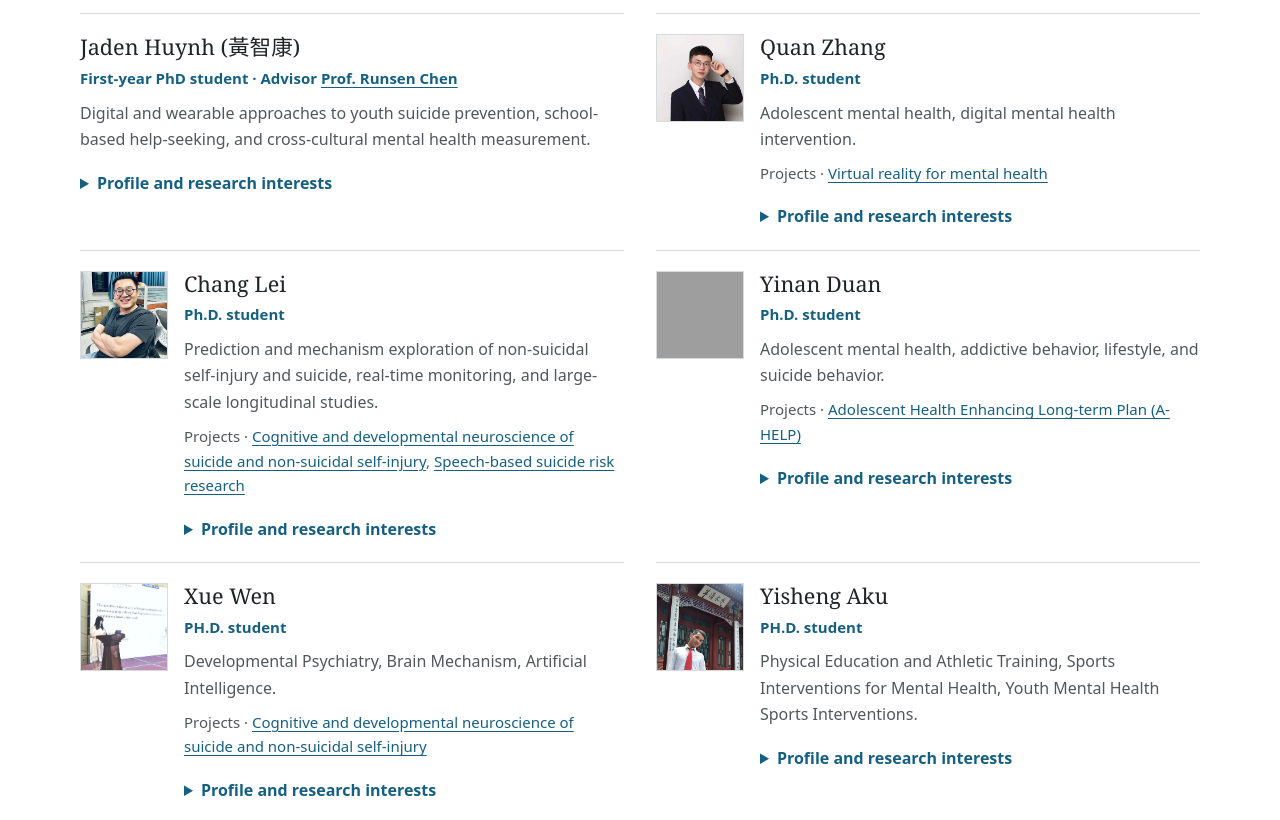
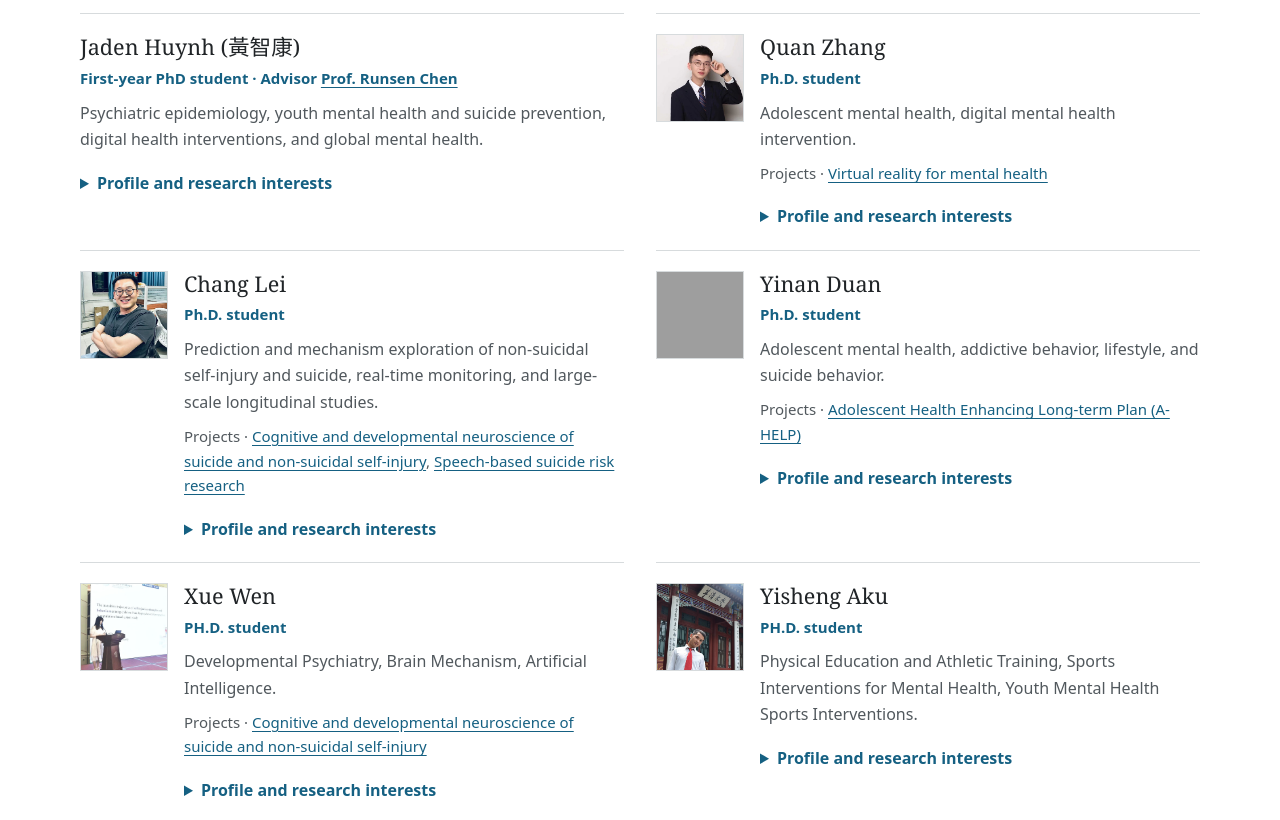
Before and after one commit to ymhlab/ymhlab.github.io, a plain HTML site: page people.html in a window 1280 px wide. Shown: the part 1523-2343 px from the top of the page. Drawn offline with Linux system fonts and the light colour scheme; grey boxes are pictures that could not be loaded.

Commit message:
Revise Jaden Huynh’s research profile

```diff
--- a/people.html
+++ b/people.html
@@ -87,7 +87,7 @@ Shuimu Tsinghua Scholar</p><p>Research interests:</p><p>NSSI, Suicide, Youth Men
             <div>
               <h3>Jaden Huynh (<span lang="zh-Hant">黃智康</span>)</h3>
               <p class="editorial-meta">First-year PhD student · Advisor <a href="#profile-01">Prof. Runsen Chen</a></p>
-              <p class="atlas-expertise">Digital and wearable approaches to youth suicide prevention, school-based help-seeking, and cross-cultural mental health measurement.</p>
+              <p class="atlas-expertise">Psychiatric epidemiology, youth mental health and suicide prevention, digital health interventions, and global mental health.</p>
               <details class="editorial-disclosure">
                 <summary>Profile and research interests</summary>
                 <p><strong>Preferred name</strong> Jaden<br><strong>Publication name</strong> Jaden Khuong Tri Huynh</p>
@@ -98,10 +98,10 @@ Shuimu Tsinghua Scholar</p><p>Research interests:</p><p>NSSI, Suicide, Youth Men
                   <li>B.S. in Cognitive and Behavioral Neuroscience, University of California, San Diego</li>
                 </ul>
                 <h3>Research interests</h3>
-                <p>Jaden studies digital and wearable approaches to suicide prevention for young people, including just-in-time adaptive interventions and simulation modeling. Jaden also studies school-based detection and help-seeking in low-resource settings and whether mental health measures work across cultures.</p>
+                <p>Psychiatric epidemiology, youth mental health and suicide prevention, digital health interventions, and global mental health.</p>
                 <h3>Current projects</h3>
                 <ul>
-                  <li><strong>Wearable-triggered just-in-time adaptive intervention for suicide prevention.</strong> The PhD thesis includes a component network meta-analysis of digital interventions for suicidality, an agent-based model to test intervention timing, and a pilot trial.</li>
+
                   <li><strong>Campus Gatekeeper of Life, Sierra Leone.</strong> A hybrid effectiveness–implementation trial of teacher gatekeeper training.</li>
                 </ul>
               </details>
```
Also changed, not shown: atlas.html (+1 -1 lines).
